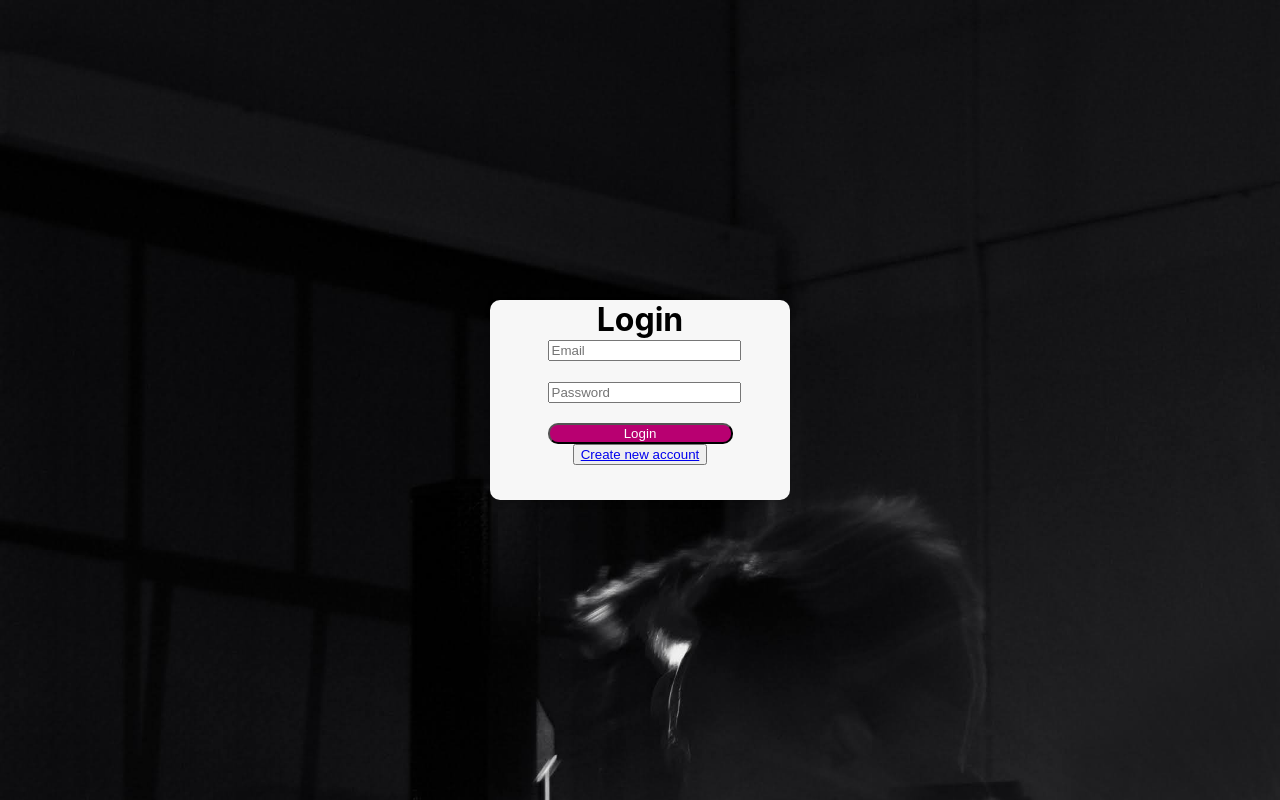
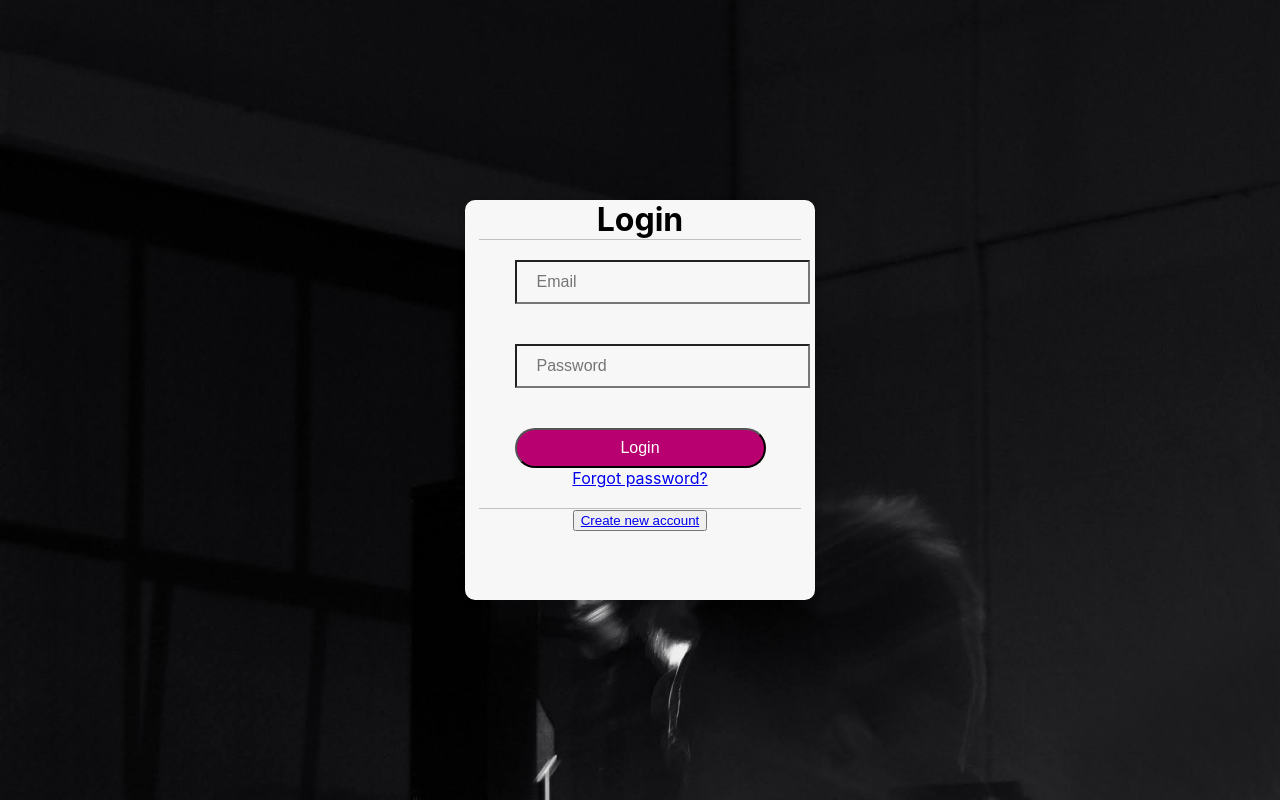
Before and after one commit to HirotheChamp/FirstRate, a React (Create React App) app in the folder client/: page /login in a window 1280 px wide. Built offline with nearby package versions, Linux system fonts and the light colour scheme.

Commit message:
many changes to login reg, mainly styling with css

```diff
--- a/client/src/components/LoginRegistration/Login.jsx
+++ b/client/src/components/LoginRegistration/Login.jsx
@@ -37,7 +37,7 @@ console.log(data)
 
   return (
     <div className='login-reg-container'>
-    <h1 className='login-text'>Login</h1>
+    <h1>Login</h1>
 
     <form on onSubmit={loginUser}>
     <div className='input-field'>
@@ -60,9 +60,16 @@ console.log(data)
         <br/>
         <input type="submit" value="Login" className='login-button'/>
     </form>
+    <Link to="/register">Forgot password?</Link>
+    <br/>
+
+  <span id='underline'></span>
+
+   <div className='button-section'>
 <button>
     <Link to="/register">Create new account</Link>
     </button>
+    </div>
     </div>
   )
 }
--- a/client/src/components/LoginRegistration/LoginReg.css
+++ b/client/src/components/LoginRegistration/LoginReg.css
@@ -4,8 +4,8 @@
     z-index: 3;
 background-color: rgb(247, 247, 247);
     border-radius: 10px;
-    width: 300px;
-    height: 200px;
+    width: 350px;
+    height: 400px;
     box-sizing: border-box;
     display: flex;
     flex-direction: column;
@@ -20,21 +20,47 @@ background-color: rgb(247, 247, 247);
     box-shadow: 0px 3px 6px 0px rgba(0, 0, 0, 0.16);
 }
 
-.login-reg-container input{
-    width: 100%;
+.login-reg-container h1 {
+   border-bottom: 1px solid silver;
+   width: 92%;
+   text-align: center;
 }
 
-.login-text{
-    text-align: center;
+
+.login-reg-container > span{
+   width: 92%;
+    border-bottom: 1px solid silver;
+
 }
 
+
+
+.input-field input {
+    width: 100%;
+
+    padding: 0 20px;
+    margin-top: 20px;
+
+    height: 40px;
+    font-size: 16px;
+
+    background: none;
+    outline: none;
+}
+
+
+
 .login-button, .register-button{
-
+    width: 100%;
+    height: 40px;
+    padding: 0 20px;
+    font-size: 16px;
+    margin-top: 20px;
     display: flex;
     justify-content: center;
     color: white;
     background-color: rgb(184, 0, 113);
-    border-radius: 10px;
+    border-radius: 100px;
 
 }
 .login-button:hover, .register-button:hover{
--- a/client/src/components/LoginRegistration/Register.jsx
+++ b/client/src/components/LoginRegistration/Register.jsx
@@ -67,7 +67,7 @@ if(data.status === 'ok') {
         <input type="submit" value="Register" className='register-button'/>
     </form>
 
-    <Link to="/login">Already have an account? Login here</Link>
+    <p>Already have an account? <span className='login-here'><Link to="/login">Login here</Link></span></p>
     </div>
   )
 }
```
